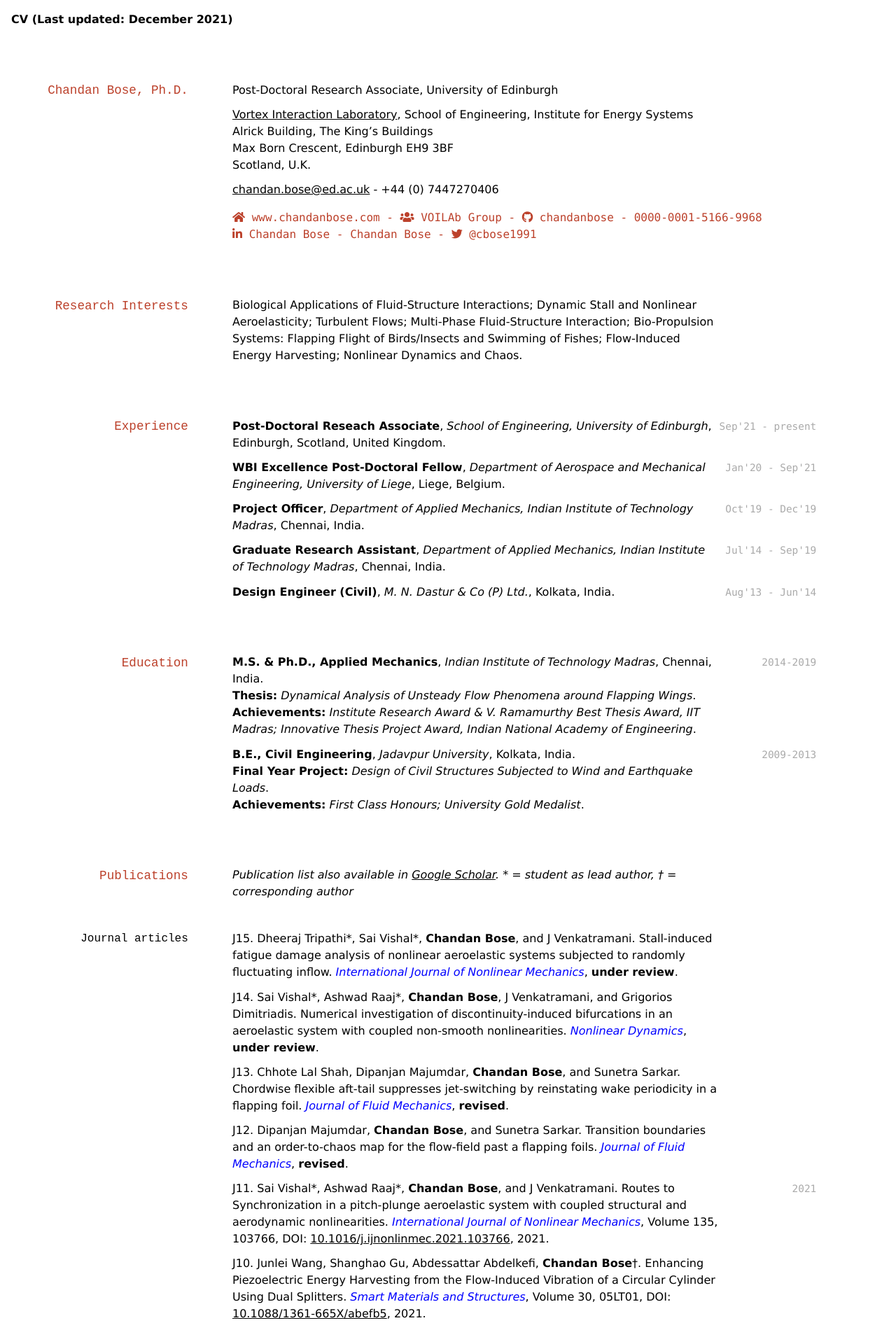
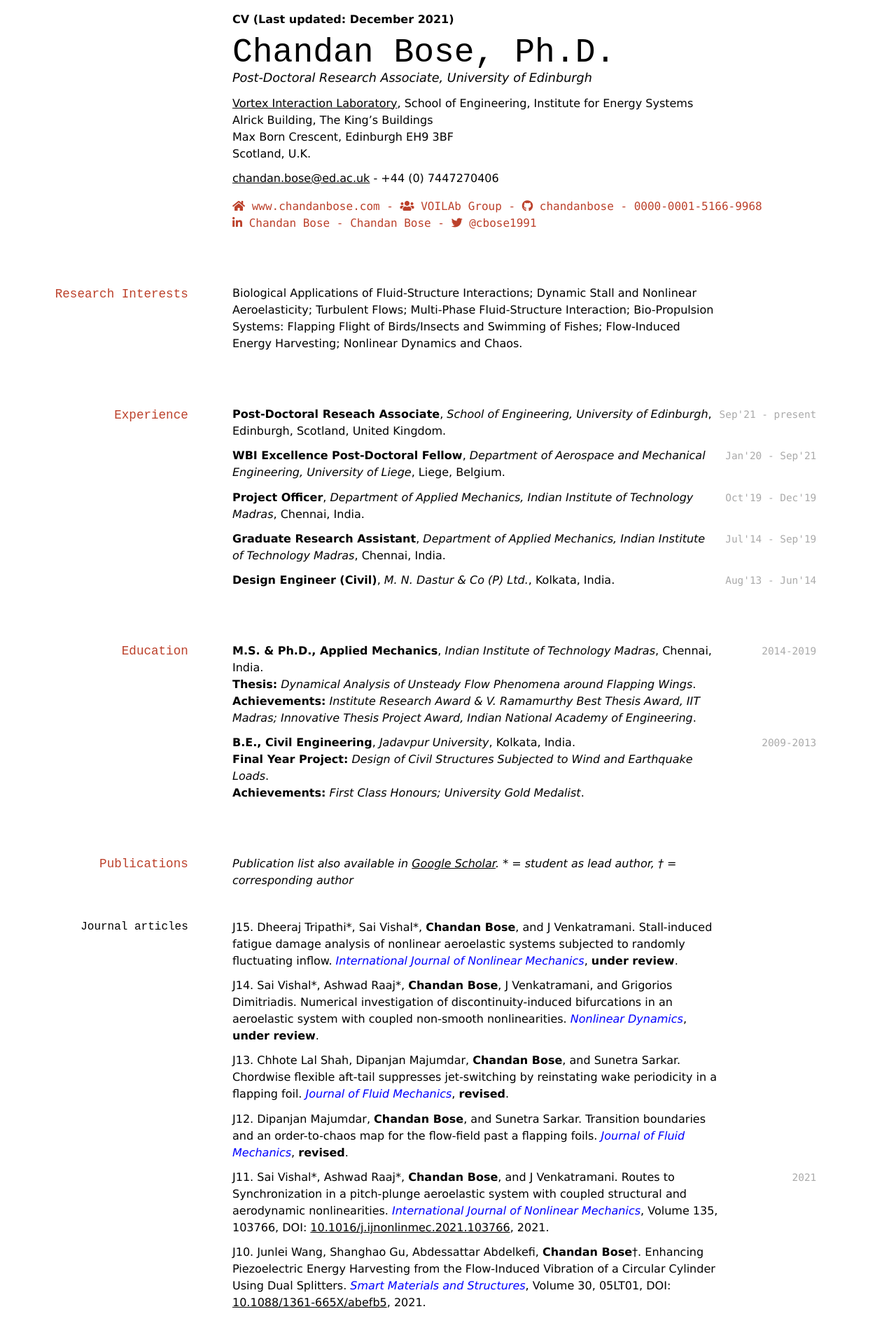
Before and after one commit to chandanbose/Curriculum-Vitae, a Jekyll site: the page built from index.md, in a window 1280 px wide. Shown: the top 1920 px of the page at 70% size. Built offline with Jekyll 4.4.1, drawn with Linux system fonts in a browser that asks for light colours; nearby versions of some CDN libraries; a style sheet for code colours, icons or effects is not loaded.

Commit message:
Setting Up

```diff
--- a/index.md
+++ b/index.md
@@ -3,10 +3,10 @@ layout: cv
 title: Chandan Bose's CV
 ---
 
-> ##### **CV (Last updated: December 2021)**
+>  **CV (Last updated: December 2021)**
 
-## Chandan Bose, Ph.D.
-Post-Doctoral Research Associate, University of Edinburgh
+# Chandan Bose, Ph.D.
+*Post-Doctoral Research Associate, University of Edinburgh*
 
 
 <a href="https://voilab.eng.ed.ac.uk/">Vortex Interaction Laboratory</a>, School of Engineering, Institute for Energy Systems <br/>
```
